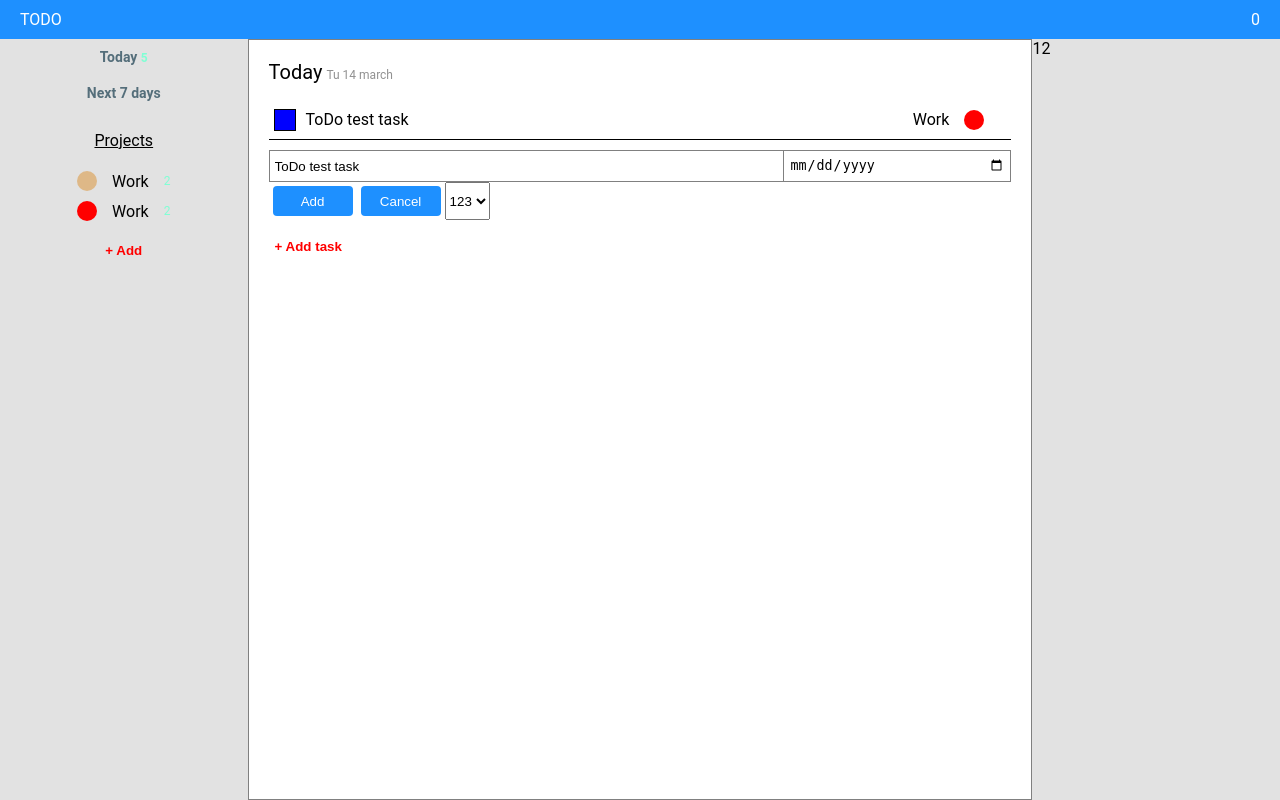
After one commit to Quesidal/Todo-django, a Django app: template tasks/templates/tasks/index.html in a window 1280 px wide. The commit adds this page. Run offline with Django 3.2, Linux system fonts and the light colour scheme; the template is opened without the code that fills it, so the values that code supplies are empty; parts of the project's set-up code (start-up, migrations or seed data) failed here and were passed over.

Commit message:
create main page

```diff
--- /dev/null
+++ b/tasks/static/css/index.css
@@ -0,0 +1,252 @@
+* {
+/ / border: 1 px solid red;
+}
+
+body {
+    min-height: 100vh;
+    padding: 0;
+    margin: 0;
+    font-family: Roboto, sans-serif;
+}
+
+.main-header {
+    display: flex;
+    justify-content: space-between;
+    padding: 10px 20px;
+    background-color: dodgerblue;
+    color: white;
+}
+
+.section {
+    display: flex;
+    justify-content: center;
+    background-color: #e2e2e2;
+    min-height: calc(100vh - 39px);
+}
+
+.sidebar {
+    flex-basis: 20%;
+    display: flex;
+    flex-direction: column;
+}
+
+.period {
+    display: flex;
+    flex-direction: column;
+    color: #546e7a;
+    font-size: 14px;
+    font-weight: 700;
+    margin-bottom: 20px;
+}
+
+.period-item {
+    text-align: center;
+    padding: 10px 20px;
+}
+
+.period-item span {
+    font-size: 12px;
+    color: aquamarine;
+}
+
+.projects-block {
+    display: flex;
+    flex-direction: column;
+
+}
+
+.projects-title {
+    text-align: center;
+    text-decoration: underline;
+}
+
+.projects-list {
+    list-style-type: none;
+    padding: 0;
+    display: flex;
+    flex-direction: column;
+    align-items: center;
+}
+
+.project {
+    padding: 5px 15px;
+    display: flex;
+    justify-content: space-around;
+    align-items: center;
+}
+
+.project-tag {
+    display: inline-block;
+    width: 20px;
+    height: 20px;
+    background-color: red;
+    border-radius: 50%;
+    margin-right: 15px;
+}
+
+/* Icon configuration start */
+.task-actions {
+    display: flex;
+    flex-direction: column;
+    justify-content: space-around;
+    cursor: pointer;
+    opacity: 0;
+    position: relative;
+    transition: opacity .2s ease-in-out;
+}
+
+.task-actions .circle {
+    width: 7px;
+    height: 7px;
+    background-color: darkgreen;
+    border-radius: 50%;
+    margin: 1px 0;
+}
+
+.task-actions .actions-container {
+    opacity: 0;
+    position: absolute;
+    display: flex;
+    flex-direction: column;
+    justify-content: space-around;
+    background-color: white;
+    width: 100px;
+    min-height: 50px;
+    border-radius: 5px;
+    border: 1px solid #e2e2e2;
+}
+
+.task-actions:hover .actions-container {
+    opacity: 1;
+}
+
+.task:hover .task-actions {
+    opacity: 1;
+}
+
+.action-btn {
+    background: none;
+    border: none;
+    padding: 5px;
+}
+
+.action-btn:hover {
+    background-color: dodgerblue;
+    color: white;
+}
+
+/* Icon configuration end */
+
+.task-counter {
+    margin-left: 15px;
+    font-size: 12px;
+    color: aquamarine;
+}
+
+.add-btn {
+    background: none;
+    border: none;
+    cursor: pointer;
+    outline: none;
+    color: red;
+    font-weight: 600;
+}
+
+.main-content {
+    max-width: 1200px;
+    background-color: white;
+    border: 1px solid grey;
+    flex-basis: 60%;
+    padding: 20px;
+}
+
+.day {
+    font-size: 20px;
+    color: black;
+}
+
+.date {
+    font-size: 12px;
+    color: #919191;
+}
+
+.task-list {
+    display: flex;
+    flex-direction: column;
+    padding: 0;
+}
+
+.priority {
+    width: 20px;
+    height: 20px;
+    background-color: blue;
+    border: 1px solid black;
+    margin-right: 10px;
+}
+
+.task {
+    display: flex;
+    justify-content: space-between;
+    align-items: center;
+    border-bottom: 1px solid black;
+    padding: 5px;
+}
+
+.add-task-form {
+    margin-top: 10px;
+    display: flex;
+    flex-direction: column;
+    justify-content: space-between;
+}
+
+.add-task-form .inputs {
+    display: flex;
+}
+
+.add-task-form .input {
+    height: 30px;
+    padding: 0 5px;
+    border: 1px solid grey;
+}
+
+.add-task-form .edit-task-name {
+    flex-basis: 70%;
+    border-right: none;
+
+}
+
+.add-task-form .buttons {
+    display: flex;
+}
+
+.add-task-form .buttons button {
+    background-color: dodgerblue;
+    color: white;
+    border: none;
+    width: 80px;
+    height: 30px;
+    display: flex;
+    justify-content: center;
+    align-items: center;
+    margin: 4px;
+    border-radius: 4px;
+    cursor: pointer;
+}
+
+.add-task-form .cancel {
+    background: transparent;
+    color: black;
+}
+
+.add-task-form .change-date {
+    flex-basis: 30%;
+}
+
+.task > span {
+    display: flex;
+    align-items: center;
+}
+
+.right-sidebar {
+    flex-basis: 20%;
+}
--- /dev/null
+++ b/tasks/templates/tasks/index.html
@@ -0,0 +1,92 @@
+{% load static %}
+
+<!DOCTYPE html>
+<html lang="en">
+<head>
+    <meta charset="UTF-8">
+    <title>Title</title>
+    <link rel="stylesheet" href="{% static 'css/index.css' %}">
+</head>
+<body>
+<header class="main-header">
+    <div class="logo">TODO</div>
+    <div class="archive-icon">0</div>
+</header>
+<section class="section">
+    <div class="sidebar">
+        <div class="period">
+            <div class="period-item">Today <span>5</span></div>
+            <div class="period-item">Next 7 days</div>
+        </div>
+        <div class="projects-block">
+            <div class="projects-title">
+                Projects
+            </div>
+            <ul class="projects-list">
+                <li class="project">
+                    <span class="project-tag" style="background-color: burlywood"></span>
+                    <span class="project-name">Work</span>
+                    <span class="task-counter">2</span>
+                </li>
+                <li class="project">
+                    <span class="project-tag"></span>
+                    <span class="project-name">Work</span>
+                    <span class="task-counter">2</span>
+                </li>
+            </ul>
+            <button class="add-btn">
+                + Add
+            </button>
+        </div>
+    </div>
+    <main class="main-content">
+        <div class="date-container">
+            <span class="day">Today</span>
+            <span class="date">Tu 14 march</span>
+        </div>
+
+        <ul class="task-list">
+            <li class="task">
+                    <span>
+                        <span class="priority"></span>
+                        <span class="task-name">ToDo test task</span>
+                    </span>
+                <span>
+                        <span class="project">Work</span>
+                        <span class="project-tag"></span>
+                        <span class="task-actions">
+                            <span class="circle"></span>
+                            <span class="circle"></span>
+                            <span class="circle"></span>
+                            <span class="actions-container">
+                                <button class="action-btn">Edit</button>
+                                <button class="action-btn">Delete</button>
+                            </span>
+                        </span>
+                    </span>
+            </li>
+            <form class="add-task-form">
+                <div class="inputs">
+                    <input type="text" class="input edit-task-name" value="ToDo test task"/>
+                    <input class="input change-date" type="date">
+                </div>
+                <div class="buttons">
+                    <button class="add">Add</button>
+                    <button class="cancel">Cancel</button>
+                    <select name="" id="">
+                        <option>123</option>
+                        <option>123</option>
+                        <option>123</option>
+                    </select>
+                </div>
+            </form>
+        </ul>
+        <button class="add-btn">
+            + Add task
+        </button>
+        <form class=""></form>
+    </main>
+    <div class="right-sidebar">12</div>
+</section>
+</body>
+</html>
```
Also changed, not shown: tasks/templates/tasks/task_list.html (+6 -6 lines).
